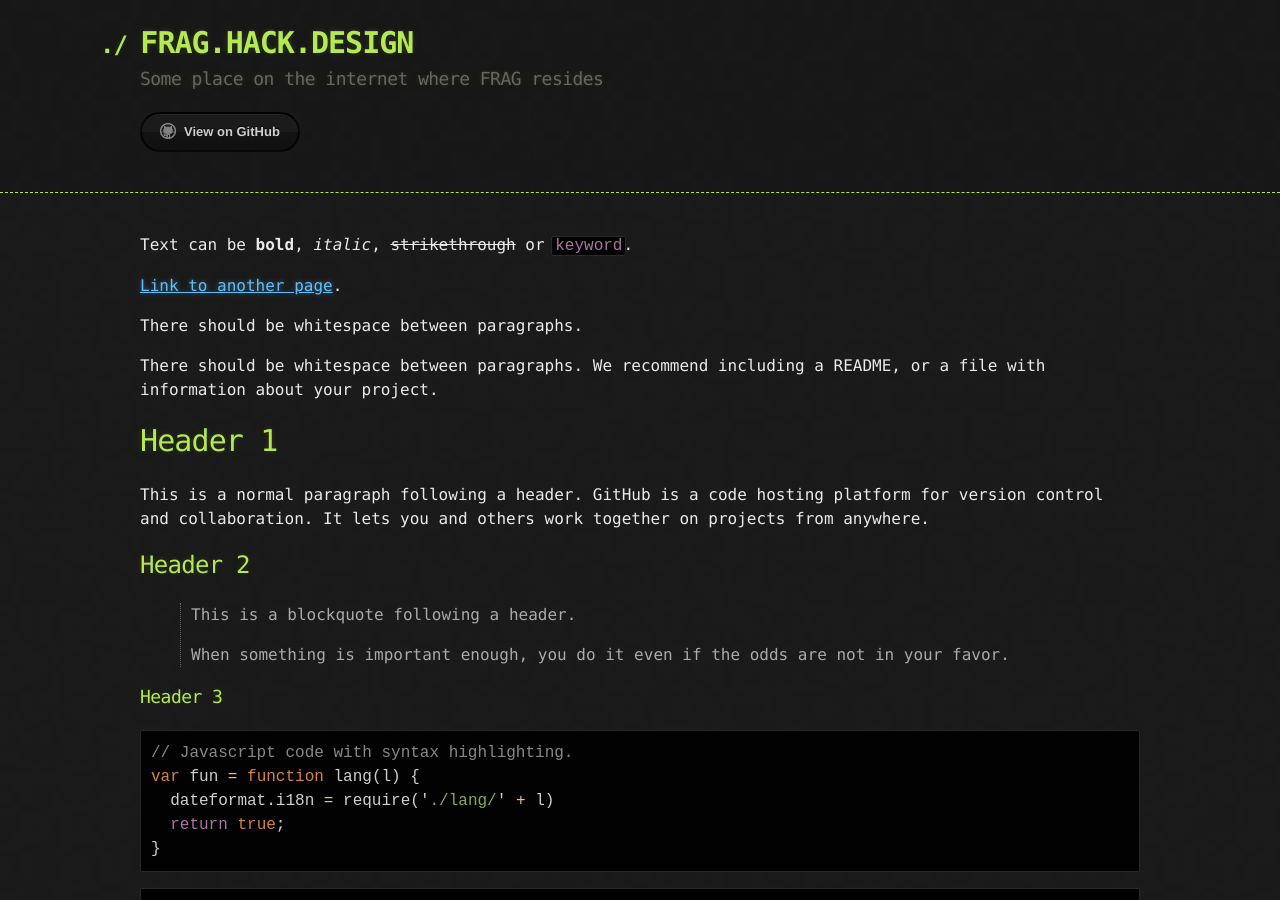
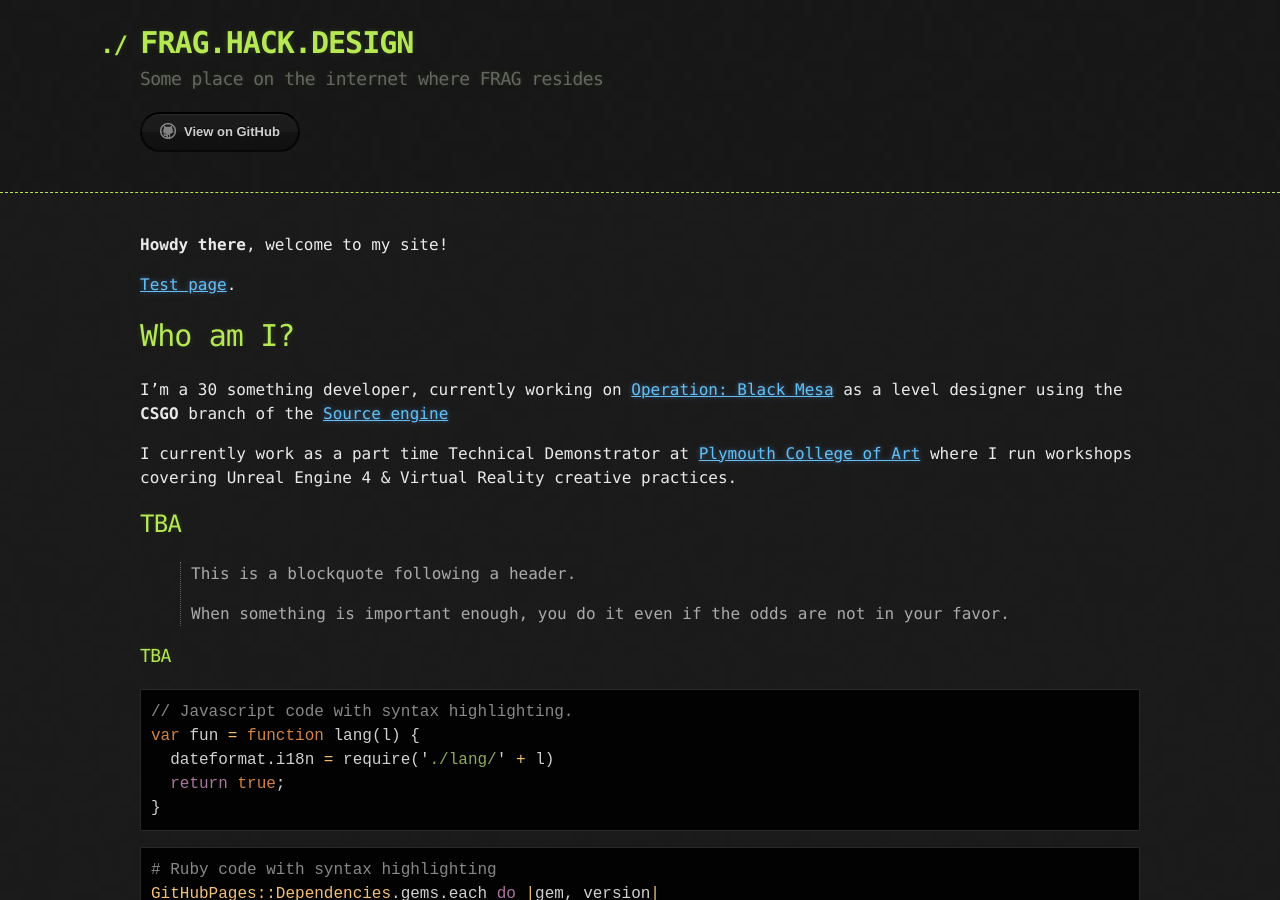
Before and after one commit to FRAG69/FRAG69.github.io, a Jekyll site: the page built from index.md, in a window 1280 px wide and 900 px high. Built offline with Jekyll 4.4.1, drawn with Linux system fonts in a browser that asks for light colours.

Commit message:
Updating index.md

````diff
--- a/index.md
+++ b/index.md
@@ -2,25 +2,23 @@
 layout: default
 ---
 
-Text can be **bold**, _italic_, ~~strikethrough~~ or `keyword`.
+**Howdy there**, welcome to my site!
 
-[Link to another page](./another-page.html).
+[Test page](./another-page.html).
 
-There should be whitespace between paragraphs.
+# Who am I?
 
-There should be whitespace between paragraphs. We recommend including a README, or a file with information about your project.
+I'm a 30 something developer, currently working on [Operation: Black Mesa](https://www.moddb.com/mods/operation-black-mesa) as a level designer using the **CSGO** branch of the [Source engine](https://developer.valvesoftware.com/wiki/Source)
 
-# Header 1
+I currently work as a part time Technical Demonstrator at [Plymouth College of Art](https://www.plymouthart.ac.uk) where I run workshops covering Unreal Engine 4 & Virtual Reality creative practices.
 
-This is a normal paragraph following a header. GitHub is a code hosting platform for version control and collaboration. It lets you and others work together on projects from anywhere.
-
-## Header 2
+## TBA
 
 > This is a blockquote following a header.
 >
 > When something is important enough, you do it even if the odds are not in your favor.
 
-### Header 3
+### TBA
 
 ```js
 // Javascript code with syntax highlighting.
````
